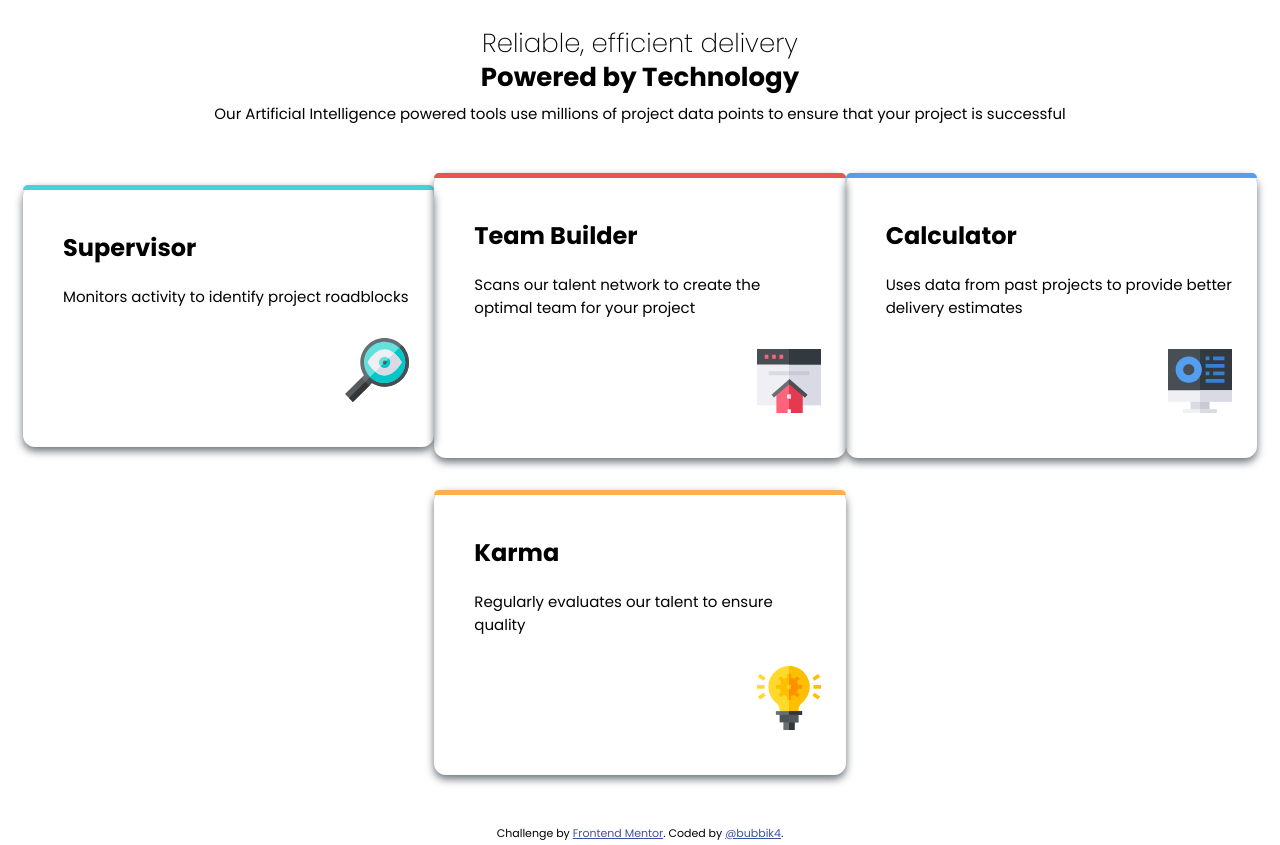
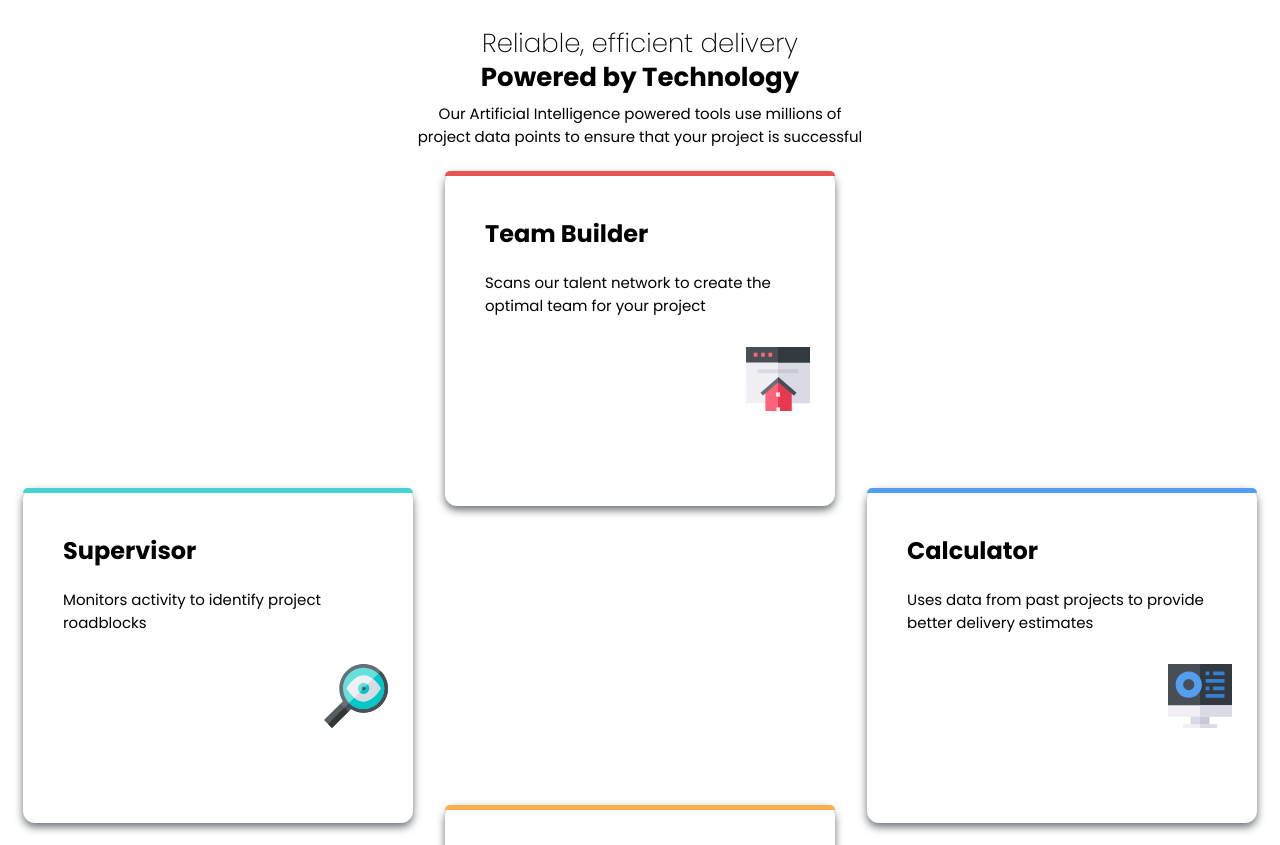
Before and after one commit to bubbik4/fm-four-card-feature-section, a plain HTML site: page index.html in a window 1280 px wide. Shown: the top 845 px of the page. Drawn offline with Linux system fonts and the light colour scheme.

Commit message:
emm
stuck on that

```diff
--- a/style.scss
+++ b/style.scss
@@ -1,6 +1,7 @@
 body {
     font-family: "Poppins";
     align-items: center;
+
 
     p {
         font-size: 15px;
@@ -12,8 +13,12 @@ main {
     grid-template-columns: 1fr;
     grid-template-rows: auto;
     align-items: center;
+    justify-content: center;
     row-gap: 2em;
     margin: 3em 15px 50px 15px;
+
+}
+
 .grid.child {
     position: relative;
     box-shadow: 0px 4px 8px hsl(210, 6%, 44%);
@@ -48,35 +53,52 @@ main {
         padding-top: 15px;
     }
 }
-}
 
 header {
     text-align: center;
     padding-top: 10px;
+    max-width: 45ch;
+    margin: 0 auto;
     h1 {
         line-height: 1rem;
         font-size: 26px;
     }
 }
 
-@media screen and (min-width: 768px) {
+@media screen and (min-width: 769px) {
     main {
+        display: grid;
         grid-template-columns: repeat(3, 1fr);
-    grid-template-rows: repeat(2, auto)
+        grid-template-rows: repeat(2, 1fr);
+        column-gap: 2em;
+        row-gap: 2em;
+
     }
-    .grid.child{
+
+    .grid.child {
+        height: 100%;
         &.cyan {
+            align-self: center;
             grid-column: 1;
-            align-self: center;
+            grid-row: 2;
         }
         &.red {
-            grid-column: 2; grid-row: 1;
+            grid-column: 2;
+            grid-row: 1;
+
         }
         &.orange {
-            grid-column: 2; grid-row: 2;
+            grid-column: 2;
+            grid-row: 3;
         }
         &.blue {
             grid-column: 3;
+            grid-row: 2;
+            align-self: center;
         }
     }
+    header {
+        max-width: 45ch;
+        margin: 0 auto;
     }
+}
```
Also changed, not shown: index.html (+0 -1 lines), style.css, 2 other files. Lines whose indentation alone changed are shown as unchanged.
